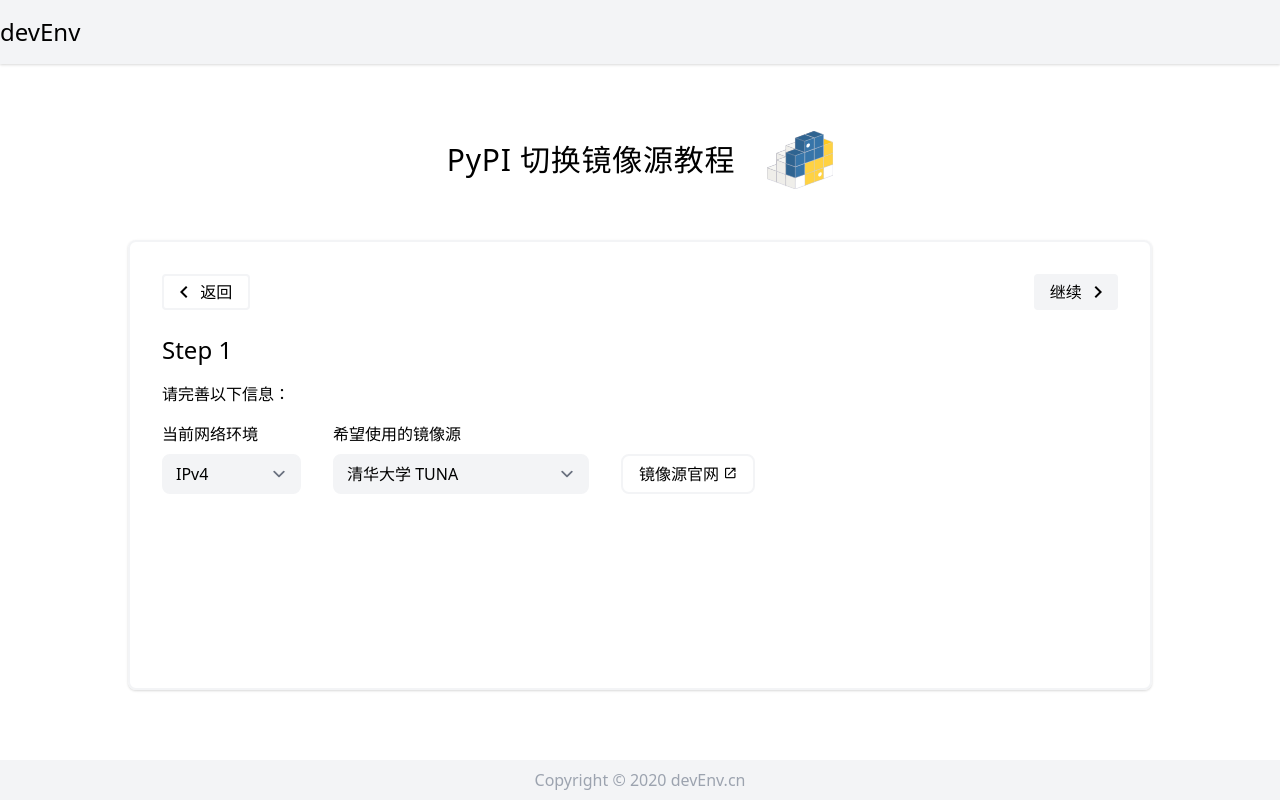
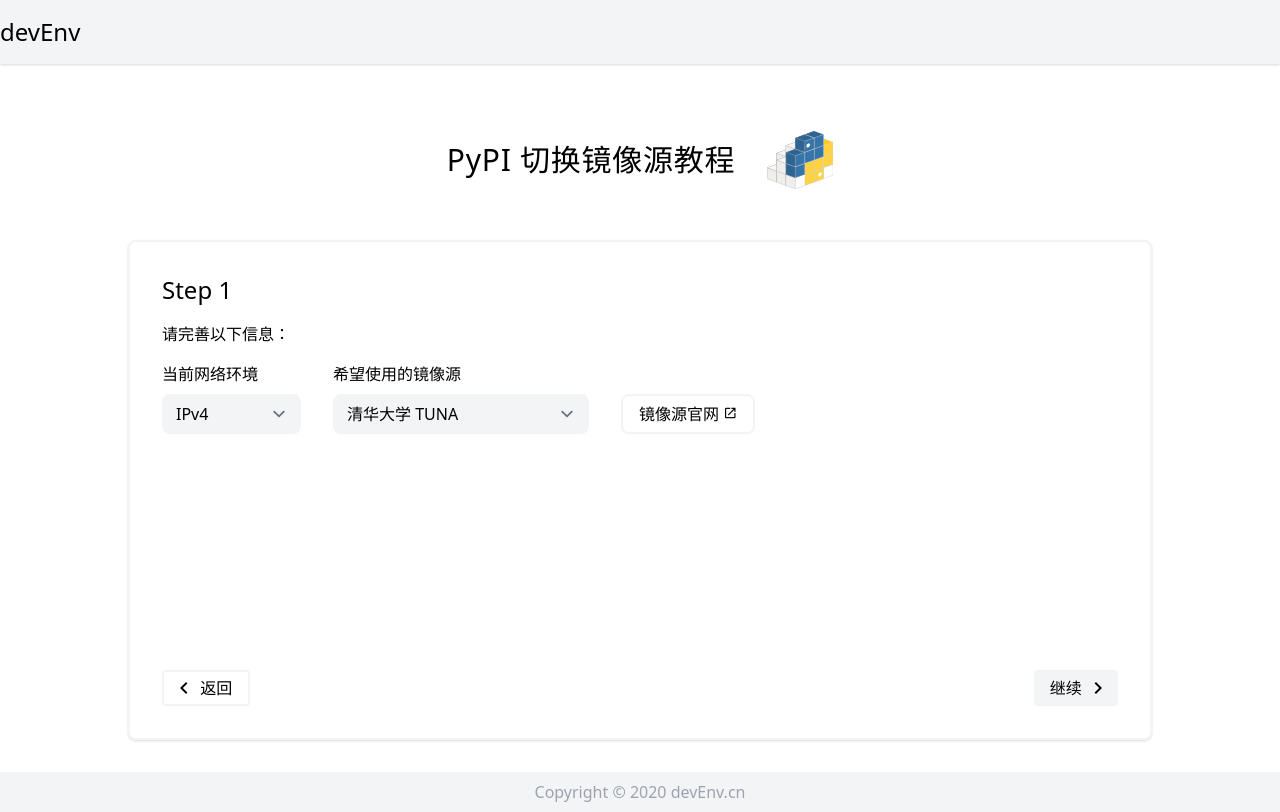
Before and after one commit to wtongze/devEnv, a Vue app: page /packages/pypi in a window 1280 px wide. Built offline with nearby package versions, Linux system fonts and the light colour scheme.

Commit message:
Improve UI

```diff
--- a/src/views/packages/PyPI.vue
+++ b/src/views/packages/PyPI.vue
@@ -5,25 +5,15 @@
       :src="LOGO.PyPI"
     ></tutorial-title>
     <div
-      class="flex-1 border-2 border-gray-100 shadow p-8 rounded-lg w-4/5 mx-auto"
-      style="height: 450px"
+      class="flex-1 border-2 border-gray-100 shadow p-8 rounded-lg w-4/5 mx-auto flex flex-col"
+      style="height: 500px"
     >
-      <div class="control mb-6 flex justify-between">
-        <button class="btn-outline pl-2" @click="step--">
-          <span class="material-icons align-bottom"> chevron_left </span>
-          返回
-        </button>
-        <button class="btn pr-2" @click="step++">
-          继续
-          <span class="material-icons align-bottom"> chevron_right </span>
-        </button>
-      </div>
-      <div class="steps">
+      <div class="steps flex-1">
         <div v-if="step === 1">
           <h2 class="text-2xl mb-4">Step 1</h2>
           <p class="mb-4">请完善以下信息：</p>
-          <div class="flex space-x-8">
-            <div>
+          <div class="flex flex-wrap">
+            <div class="mr-8 mb-4">
               <p class="mb-2 font-medium">当前网络环境</p>
               <select class="select">
                 <option value="IPv4">IPv4</option>
@@ -31,7 +21,7 @@
                 <option value="IPv4+IPv6">IPv4 + IPv6</option>
               </select>
             </div>
-            <div>
+            <div class="mr-8 mb-4">
               <p class="mb-2 font-medium">希望使用的镜像源</p>
               <select class="w-64 select">
                 <option value="tsinghua">清华大学 TUNA</option>
@@ -39,7 +29,7 @@
                 <option value="IPv4+IPv6">IPv4 + IPv6</option>
               </select>
             </div>
-            <div class="self-end btn-outline rounded-lg py-3/2">
+            <div class="self-end btn-outline rounded-lg py-3/2 mb-4">
               <a href="https://tuna.moe" target="_blank"
                 >镜像源官网
                 <span class="material-icons align-baseline text-sm">
@@ -52,7 +42,7 @@
         <div v-if="step === 2">
           <h2 class="text-2xl mb-4">Step 2</h2>
           <p class="mb-2">打开命令行并执行以下命令：</p>
-          <div class="code font-mono p-4 bg-gray-50 rounded-md">
+          <div class="code font-mono p-4 bg-gray-50 rounded-md text-sm">
             <p class="text-gray-500"># Python 2</p>
             <p class="text-red-500">
               pip config set global.index-url https://tuna.moe
@@ -64,6 +54,16 @@
             </p>
           </div>
         </div>
+      </div>
+      <div class="control mt-6 flex justify-between">
+        <button class="btn-outline pl-2" @click="step--">
+          <span class="material-icons align-bottom"> chevron_left </span>
+          返回
+        </button>
+        <button class="btn pr-2" @click="step++">
+          继续
+          <span class="material-icons align-bottom"> chevron_right </span>
+        </button>
       </div>
     </div>
   </div>
```
